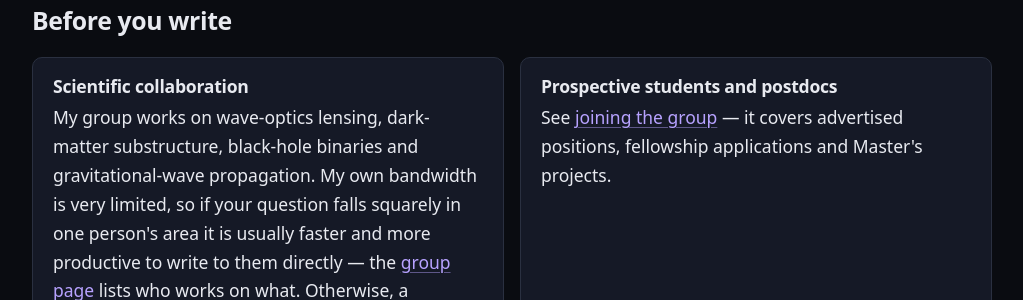
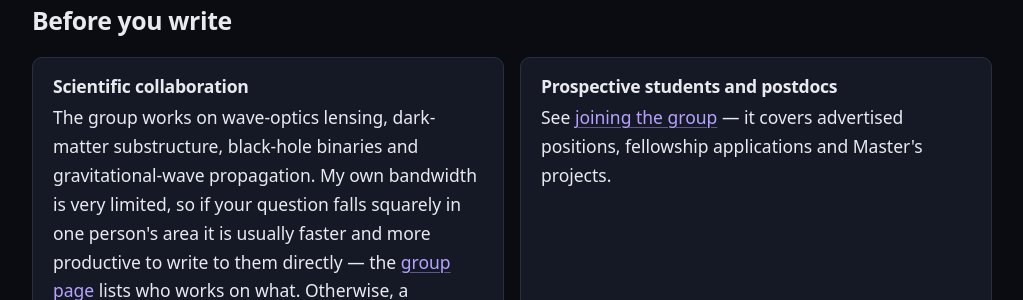
Before and after one commit to miguelzuma/miguelzuma.github.io, a Jekyll site: the page built from contact.html, in a window 1280 px wide and 900 px high, scrolled down 834 px. Shown: the part 155-455 px from the top of the window, without its empty margins (128-1151 px from the left). Built offline with Jekyll 4.4.1, drawn with Linux system fonts in a browser that asks for light colours.

Commit message:
Say 'the group', not 'my group'
Co-Authored-By: Claude Opus 5 (1M context) <noreply@anthropic.com>
Claude-Session: https://claude.ai/code/session_01E2ZbXszK9qt9svKVxU5Yrt

```diff
--- a/contact.html
+++ b/contact.html
@@ -67,7 +67,7 @@ description: >-
     <article class="card">
       <h3 class="card-title">Scientific collaboration</h3>
       <p>
-        My group works on wave-optics lensing, dark-matter substructure,
+        The group works on wave-optics lensing, dark-matter substructure,
         black-hole binaries and gravitational-wave propagation. My own bandwidth
         is very limited, so if your question falls squarely in one person's area
         it is usually faster and more productive to write to them directly —
--- a/projects.html
+++ b/projects.html
@@ -4,7 +4,7 @@ nav: projects
 title: "Projects & Funding"
 eyebrow: "Programmes"
 lede: >-
-  Four current programmes support my group's work, led by the GLOW ERC
+  Four current programmes support the group's work, led by the GLOW ERC
   Consolidator Grant. Together they fund postdoctoral and doctoral positions,
   the development of public software, and an explicit outreach commitment.
 description: >-
--- a/software.html
+++ b/software.html
@@ -4,7 +4,7 @@ nav: software
 title: "Scientific Software"
 eyebrow: "GLoW, hi_class and related projects"
 lede: >-
-  Two open-source codes anchor my group's work: GLoW for wave-optics
+  Two open-source codes anchor the group's work: GLoW for wave-optics
   gravitational lensing, and hi_class for cosmology in general scalar–tensor
   theories. Both are public, documented and used well beyond our own papers.
 description: >-
--- a/talks.html
+++ b/talks.html
@@ -84,7 +84,7 @@ description: >-
     applications.
   </p>
   <p>
-    Information specific to joining my group is on the
+    Information specific to joining the group is on the
     <a href="{{ '/group.html#joining' | relative_url }}">Group page</a>.
   </p>
 </section>
```
